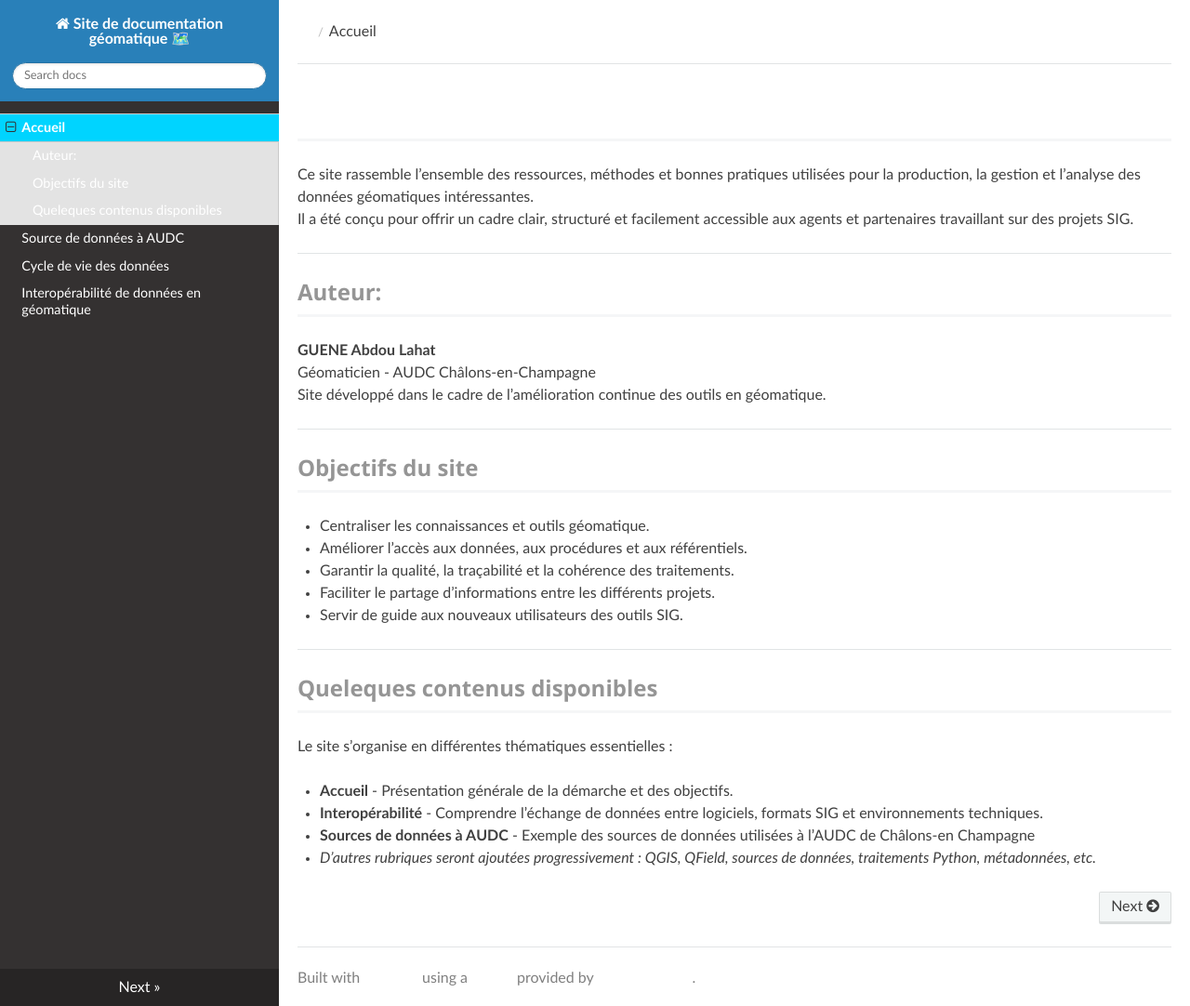
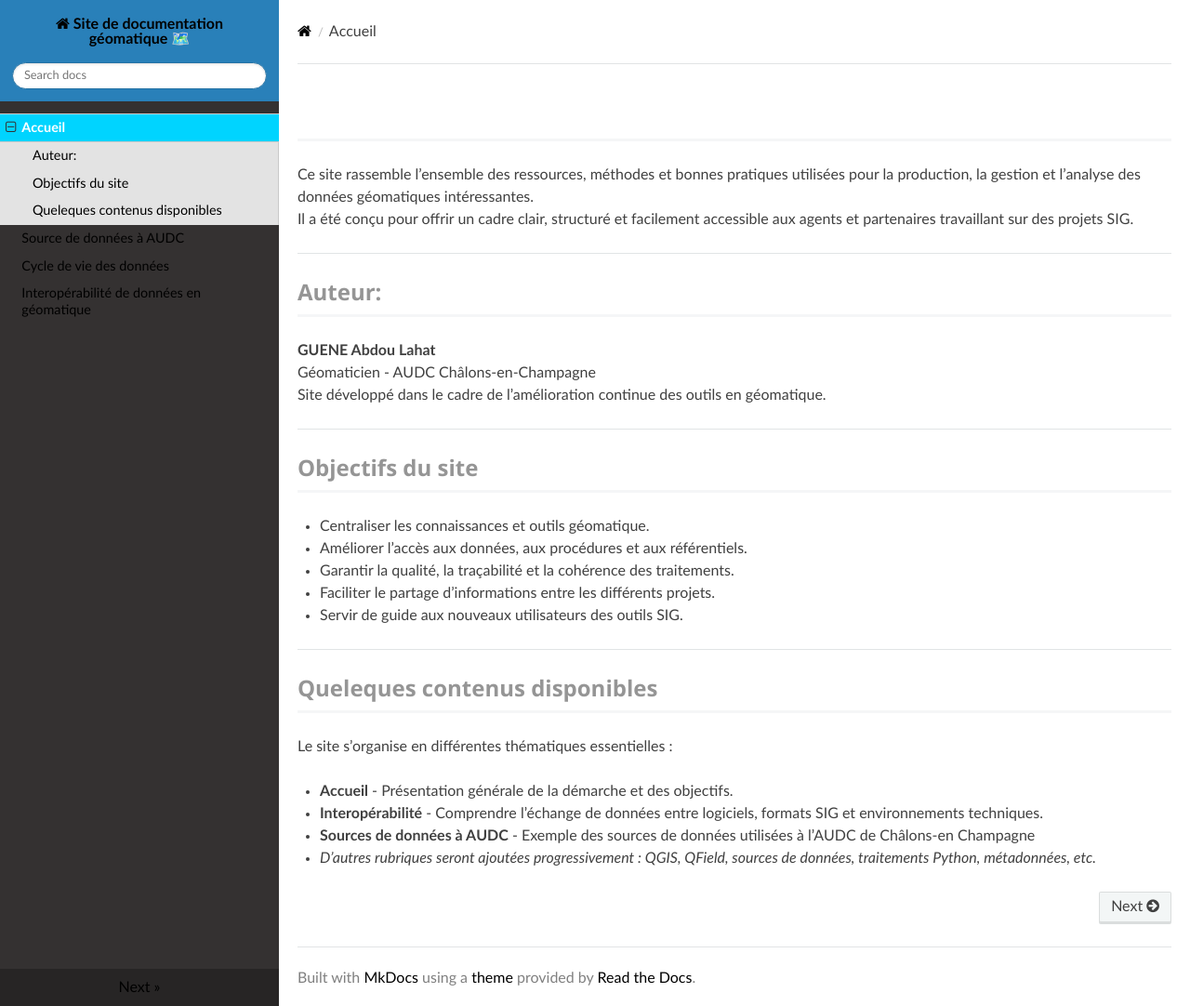
Before and after one commit to abdou123-guene/Site_de_documentation_geomatique, an MkDocs documentation site: the page built from docs/index.md, in a window 1280 px wide and 1082 px high. Shown: the whole window at 93% size. Built offline with MkDocs 1.6.1, drawn with Linux system fonts in a browser that asks for light colours; nearby versions of some CDN libraries.

Commit message:
Update extra.css

```diff
--- a/docs/extra.css
+++ b/docs/extra.css
@@ -40,7 +40,7 @@
 
 /* Liens */
 a {
-    color: #ffffff !important;
+    color: #000000 !important;
 }
 a:hover {
     color: #F5F6F7 !important;
```
